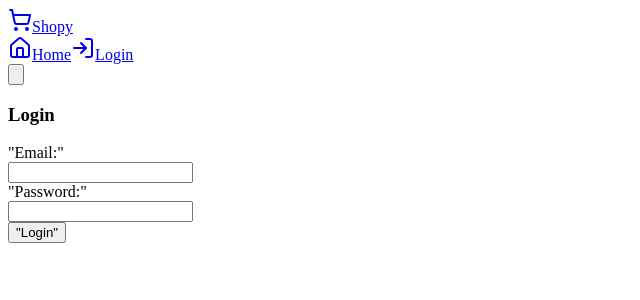
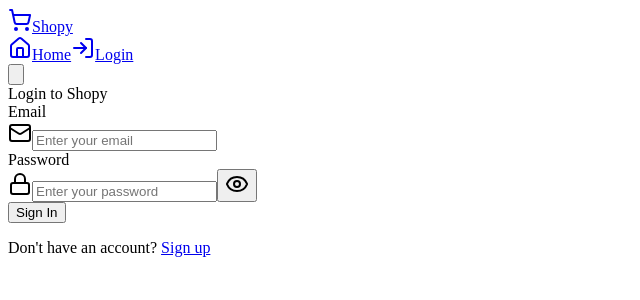
Before and after one commit to WoutSeverens-UCLL/cloud-native-engineering-groep11, a Next.js app in the folder frontend/: page /login in a window 1280 px wide. Shown: the top 300 px of the page, without its empty margins (0-640 px from the left). Built offline with nearby package versions, Linux system fonts and the light colour scheme.

Commit message:
Login form first version

```diff
--- a/frontend/components/users/UserLoginForm.tsx
+++ b/frontend/components/users/UserLoginForm.tsx
@@ -3,6 +3,18 @@ import { useRouter } from "next/router";
 import React, { useState } from "react";
 import UserService from "@services/UserService";
 import { StatusMessage } from "@types";
+import { Mail, Lock, Eye, EyeOff } from "lucide-react";
+import {
+  Card,
+  CardHeader,
+  CardTitle,
+  CardContent,
+  CardFooter,
+} from "../ui/card";
+import { Input } from "../ui/input";
+import { Button } from "../ui/button";
+import { Label } from "../ui/label";
+import { Alert, AlertDescription } from "../ui/alert";
 
 const UserLoginForm: React.FC = () => {
   const [email, setEmail] = useState("");
@@ -10,6 +22,7 @@ const UserLoginForm: React.FC = () => {
   const [passwordError, setPasswordError] = useState<string | null>(null);
   const [emailError, setEmailError] = useState<string | null>(null);
   const [statusMessages, setStatusMessages] = useState<StatusMessage[]>([]);
+  const [showPassword, setShowPassword] = useState(false);
   const router = useRouter();
 
   const clearErrors = () => {
@@ -79,76 +92,108 @@ const UserLoginForm: React.FC = () => {
     }
   };
 
+  const togglePasswordVisibility = () => {
+    setShowPassword(!showPassword);
+  };
+
   return (
-    <div className="max-w-sm m-auto">
-      <div>
-        <h3 className="px-0">Login</h3>
-      </div>
-      {statusMessages && (
-        <div className="row">
-          <ul className="list-none mb-3 mx-auto ">
+    <div className="max-w-md mx-auto mt-12">
+      <Card className="shadow-lg border-t-4 border-t-purple-700">
+        <CardHeader className="space-y-1">
+          <CardTitle className="text-2xl font-bold text-center">
+            Login to Shopy
+          </CardTitle>
+        </CardHeader>
+
+        {statusMessages.length > 0 && (
+          <div className="px-6">
             {statusMessages.map(({ message, type }, index) => (
-              <li
+              <Alert
                 key={index}
-                className={classNames({
-                  " text-red-800": type === "error",
-                  "text-green-800": type === "success",
-                })}
+                variant={type === "error" ? "destructive" : "default"}
+                className={
+                  type === "success"
+                    ? "bg-green-50 border-green-300 text-green-800"
+                    : ""
+                }
               >
-                {message}
-              </li>
+                <AlertDescription>{message}</AlertDescription>
+              </Alert>
             ))}
-          </ul>
-        </div>
-      )}
-      <form onSubmit={handleSubmit}>
-        <div>
-          <div className="block mb-2 text-sm font-medium">
-            <div>
-              <label
-                htmlFor="emailInput"
-                className="block mb-2 text-sm font-medium"
-              >
-                "Email:"
-              </label>
+          </div>
+        )}
+
+        <CardContent className="pt-6">
+          <form onSubmit={handleSubmit} className="space-y-4">
+            <div className="space-y-2">
+              <Label htmlFor="email">Email</Label>
+              <div className="relative">
+                <Mail className="absolute left-3 top-2.5 h-5 w-5 text-muted-foreground" />
+                <Input
+                  id="email"
+                  type="email"
+                  placeholder="Enter your email"
+                  className="pl-10"
+                  value={email}
+                  onChange={(e) => setEmail(e.target.value)}
+                />
+              </div>
+              {emailError && (
+                <p className="text-sm text-destructive">{emailError}</p>
+              )}
             </div>
-            <input
-              id="emailInput"
-              type="text"
-              value={email}
-              onChange={(event) => setEmail(event.target.value)}
-              className="border border-gray-300 text-sm rounded-lg focus:ring-blue-500 focus:border-blue:500 block w-full p-2.5"
-            />
-            {emailError && <div className="text-red-800 ">{emailError}</div>}
-          </div>
-        </div>
-        <div className="mt-2">
-          <div>
-            <label
-              htmlFor="passwordInput"
-              className="block mb-2 text-sm font-medium"
+
+            <div className="space-y-2">
+              <Label htmlFor="password">Password</Label>
+              <div className="relative">
+                <Lock className="absolute left-3 top-2.5 h-5 w-5 text-muted-foreground" />
+                <Input
+                  id="password"
+                  type={showPassword ? "text" : "password"}
+                  placeholder="Enter your password"
+                  className="pl-10"
+                  value={password}
+                  onChange={(e) => setPassword(e.target.value)}
+                />
+                <button
+                  type="button"
+                  className="absolute right-3 top-2.5 text-muted-foreground hover:text-foreground"
+                  onClick={togglePasswordVisibility}
+                  tabIndex={-1}
+                >
+                  {showPassword ? (
+                    <EyeOff className="h-5 w-5" />
+                  ) : (
+                    <Eye className="h-5 w-5" />
+                  )}
+                </button>
+              </div>
+              {passwordError && (
+                <p className="text-sm text-destructive">{passwordError}</p>
+              )}
+            </div>
+
+            <Button
+              type="submit"
+              className="w-full text-white text font-bold  bg-gradient-to-r from-purple-700 to-indigo-800 hover:from-purple-800 hover:to-indigo-900"
             >
-              "Password:"
-            </label>
-          </div>
-          <div className="block mb-2 text-sm font-medium">
-            <input
-              id="passwordInput"
-              type="password"
-              value={password}
-              onChange={(event) => setPassword(event.target.value)}
-              className="border border-gray-300 text-sm rounded-lg focus:ring-blue-500 focus:border-blue:500 block w-full p-2.5"
-            />
-            {passwordError && (
-              <div className=" text-red-800">{passwordError}</div>
-            )}
-          </div>
-        </div>
+              Sign In
+            </Button>
+          </form>
+        </CardContent>
 
-        <div className="row">
-          <button type="submit">"Login"</button>
-        </div>
-      </form>
+        <CardFooter className="flex flex-col">
+          <p className="text-sm text-center text-gray-500">
+            Don't have an account?{" "}
+            <a
+              href="/signup"
+              className="text-purple-700 hover:text-purple-800 font-medium"
+            >
+              Sign up
+            </a>
+          </p>
+        </CardFooter>
+      </Card>
     </div>
   );
 };
```
